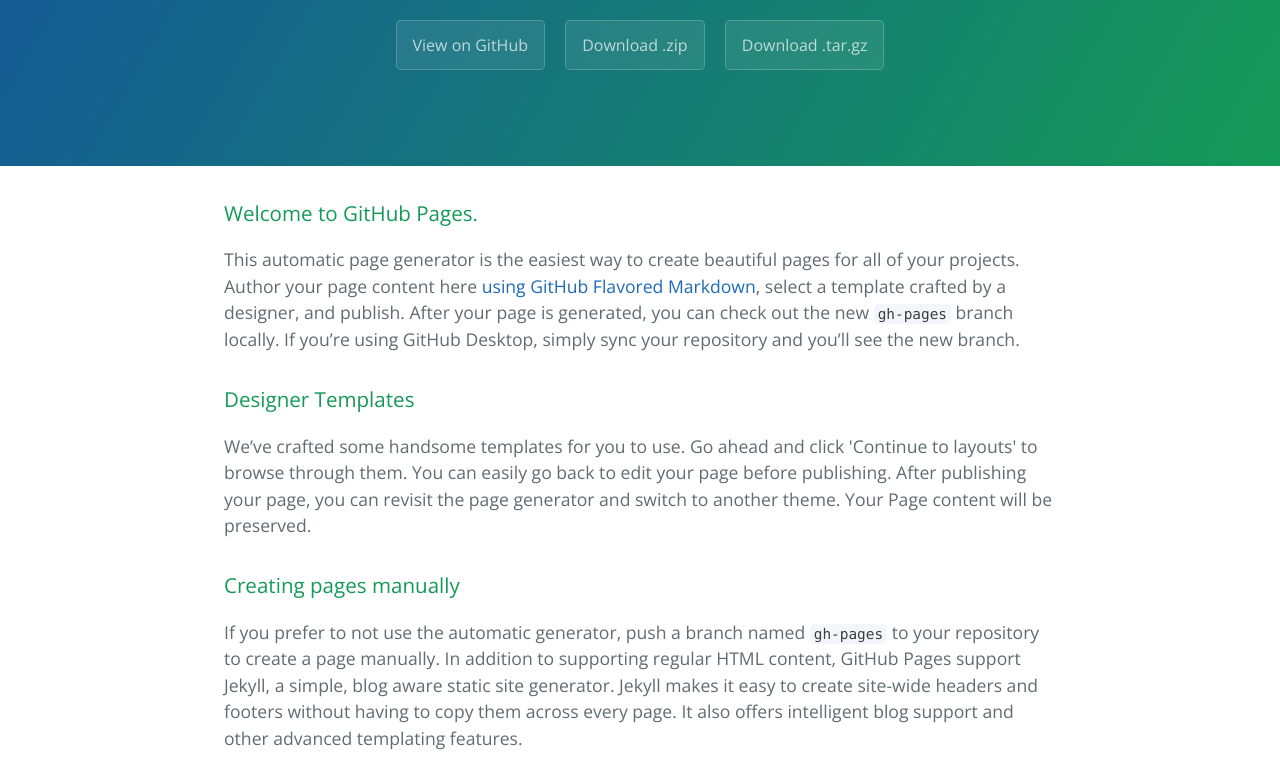
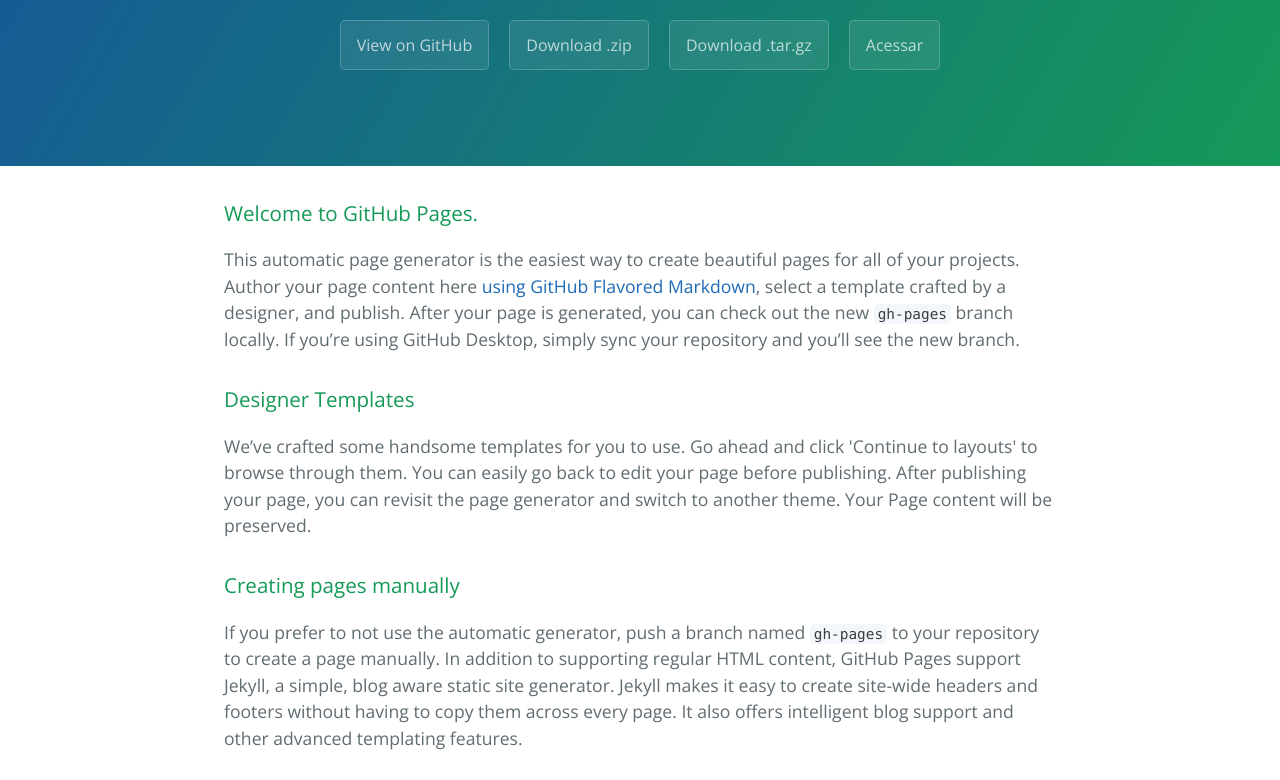
Before and after one commit to hugo-cardoso/HE, a plain HTML site: page index.html in a window 1280 px wide. Shown: the part 170-950 px from the top of the page. Drawn offline with nearby package versions, Linux system fonts and the light colour scheme.

Commit message:
Update index.html

```diff
--- a/index.html
+++ b/index.html
@@ -16,6 +16,7 @@
       <a href="https://github.com/tunadao1/HE" class="btn">View on GitHub</a>
       <a href="https://github.com/tunadao1/HE/zipball/master" class="btn">Download .zip</a>
       <a href="https://github.com/tunadao1/HE/tarball/master" class="btn">Download .tar.gz</a>
+      <a href="index2.html" class="btn">Acessar</a>
     </section>
 
     <section class="main-content">
```
